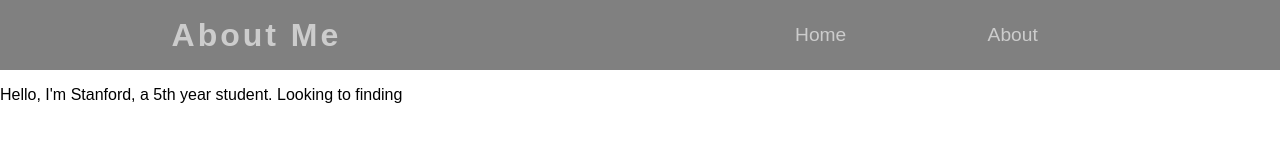
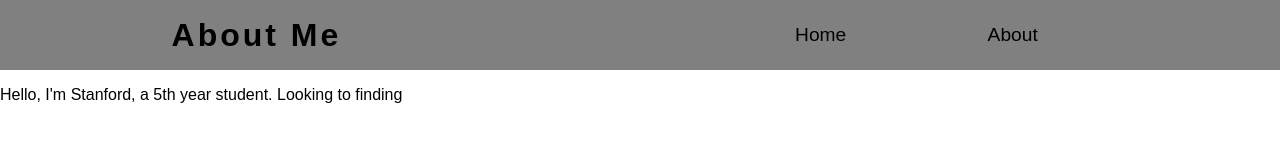
Before and after one commit to StanfordLin/CPSC455, a website built with Parcel: page about.html in a window 1280 px wide. Built offline with nearby package versions, Linux system fonts and the light colour scheme.

Commit message:
Updated css

```diff
--- a/src/styles.css
+++ b/src/styles.css
@@ -13,7 +13,7 @@ header {
   align-items: center;
   justify-content: space-around;
   background: grey;
-  color: #ccc;
+  color: black;
 }
 
 .logo {
@@ -32,7 +32,7 @@ header {
 }
 
 .navlink a {
-  color: #ccc;
+  color: black;
   text-decoration: none;
   font-size: 1.2em;
 }
@@ -48,7 +48,7 @@ header {
   }
   .nav {
     margin: 0;
-    background: #343434;
+    background: grey;
     position: absolute;
     right: -100%;
     top: 70px;
```
